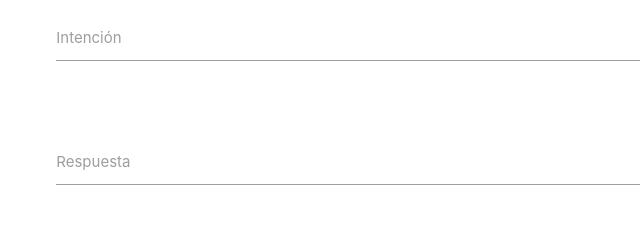
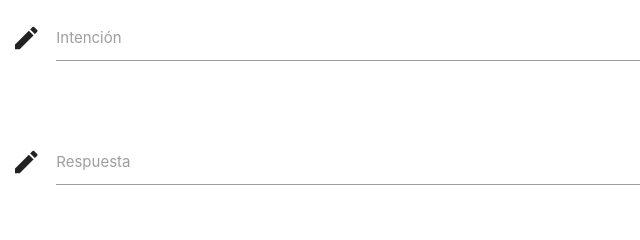
Before and after one commit to proyectopop/alberto_chatbot_admin, a website: page index.html in a window 1280 px wide. Shown: the top 240 px of the page, 0-640 px from the left. Drawn offline with nearby package versions, Linux system fonts and the light colour scheme.

Commit message:
agregados iconos lapiz

```diff
--- a/index.html
+++ b/index.html
@@ -25,7 +25,7 @@
       <div class="col s12">
         <div class="row">
           <div class="input-field col s12">
-            <i class="material-icons prefix"></i>
+            <i class="material-icons prefix">mode_edit</i>
             <input type="text" id="autocomplete-input" class="autocomplete" />
             <label for="autocomplete-input">Intención</label>
           </div>
@@ -36,7 +36,7 @@
       <div class="col s12">
         <div class="row">
           <div class="input-field col s12">
-            <i class="material-icons prefix"></i>
+            <i class="material-icons prefix">mode_edit</i>
             <input type="text" id="autocomplete-input2" class="autocomplete" />
             <label for="autocomplete-input">Respuesta</label>
           </div>
```
